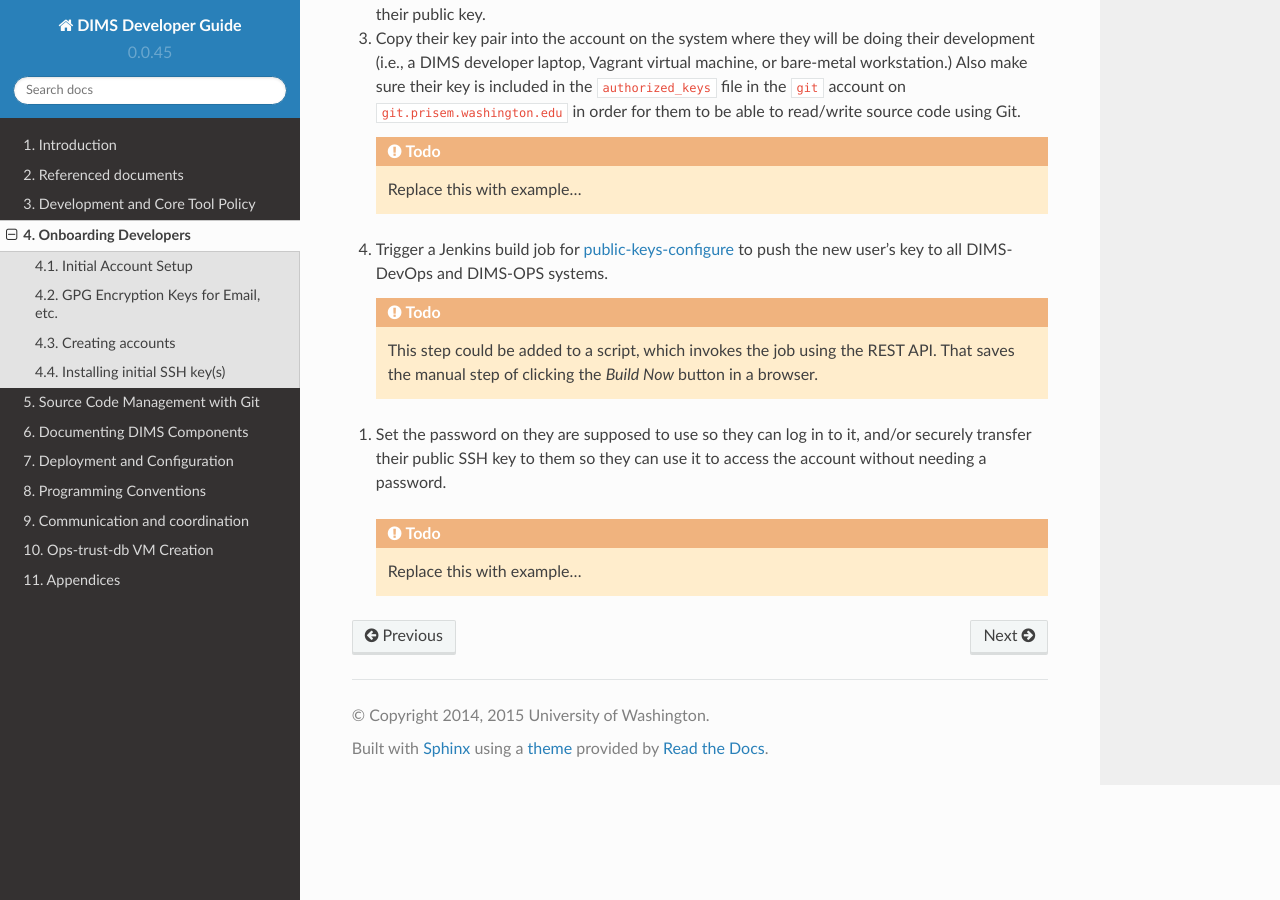
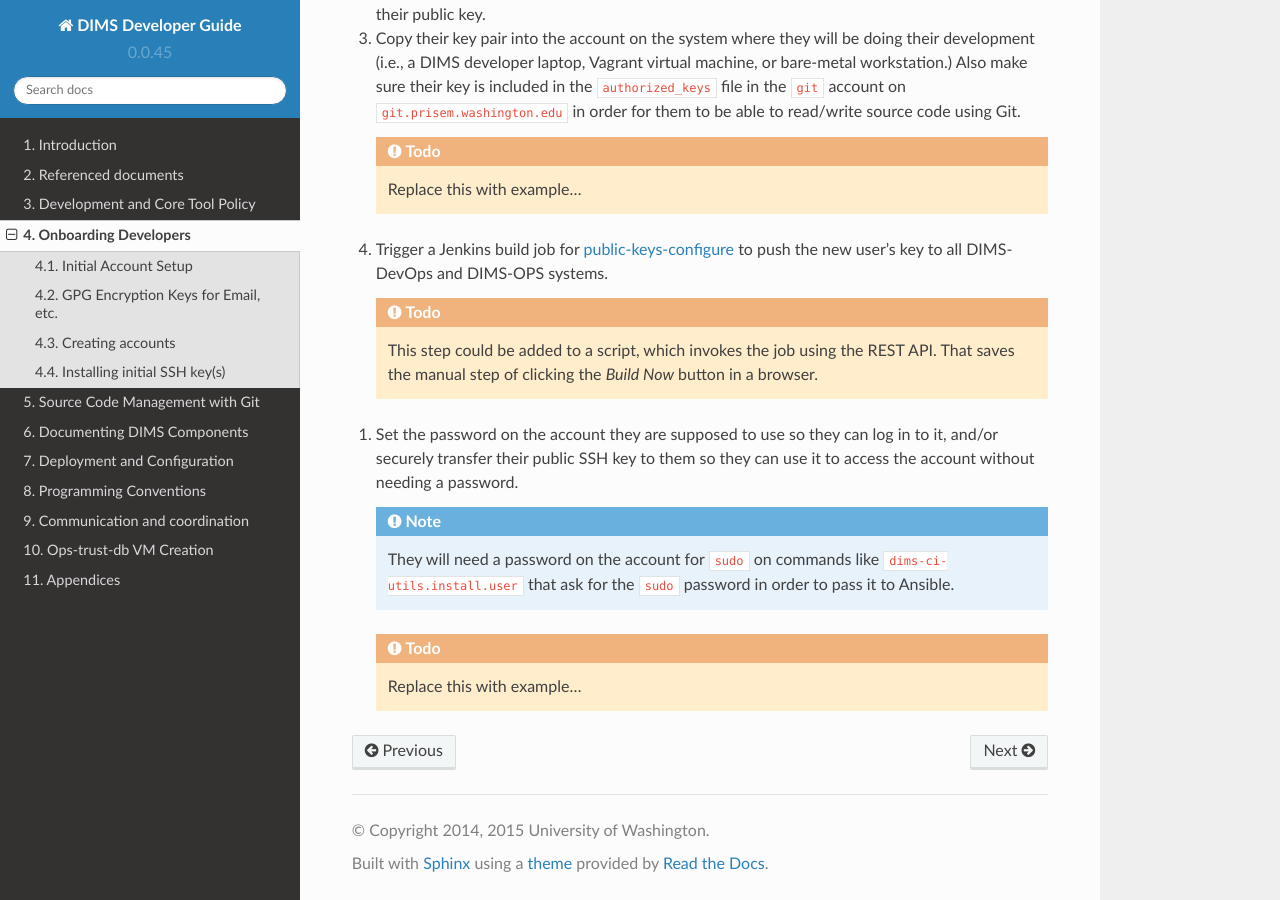
Before and after one commit to uw-dims/dims-devguide, a Sphinx documentation site: the page built from docs/source/onboarding.rst, in a window 1280 px wide and 900 px high, scrolled down 2255 px. Built offline with Sphinx 7.4.7 and the Read the Docs theme 2.0.0, drawn with Linux system fonts in a browser that asks for light colours; pages that are not in the unit, such as notebooks, are missing from menus.

Commit message:
Fix typo in section on setting password and add comment to that section to clarify

```diff
--- a/docs/source/onboarding.rst
+++ b/docs/source/onboarding.rst
@@ -161,12 +161,20 @@ systems set up properly.
 
 .. _public-keys-configure: http://jenkins.prisem.washington.edu/job/public-keys-configure/
 
-#.  Set the password on they are supposed to use so they can log in to it,
+#.  Set the password on the account they are supposed to use so they can log in to it,
     and/or securely transfer their public SSH key to them so they can use it
     to access the account without needing a password.
 
-   .. todo::
+    .. note::
 
-      Replace this with example...
+        They will need a password on the account for ``sudo`` on commands
+        like ``dims-ci-utils.install.user`` that ask for the ``sudo``
+        password in order to pass it to Ansible.
 
-   ..
+    ..
+
+    .. todo::
+
+        Replace this with example...
+
+    ..
```
